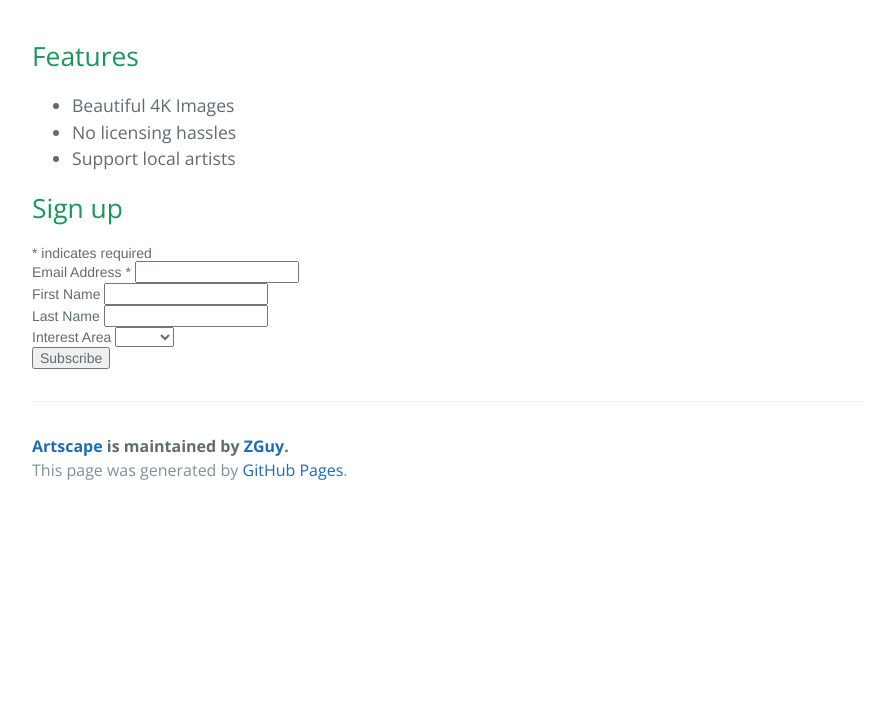
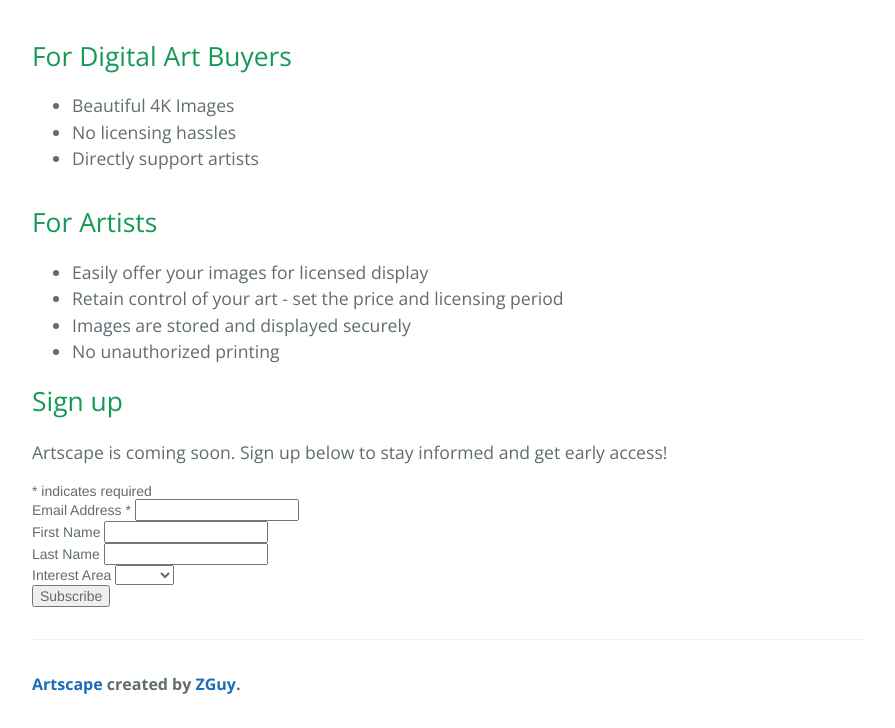
Before and after one commit to zguys/Artscape, a Jekyll site: the page built from index.markdown, in a window 1280 px wide and 1400 px high, scrolled down 450 px. Shown: the part 672-1400 px from the top of the window, without its empty margins (192-1087 px from the left). Built offline with Jekyll 4.4.1, drawn with Linux system fonts in a browser that asks for light colours; comment, search, counter and statistics services are not loaded; before the commit the page ends 1636 px from its top, so only the background shows below that; some of the changed text lies outside the part shown.

Commit message:
Updates wording

```diff
--- a/_config.yml
+++ b/_config.yml
@@ -2,7 +2,7 @@ theme: jekyll-theme-cayman
 
 # Setup
 title:        Artscape
-tagline:      Enjoy beautiful 4K images. No licensing hassles. Support local artists.
+tagline:      Enjoy beautiful 4K images. No licensing hassles. Directly support artists.
 baseurl:      ""
 locale:       "en"
 
--- a/_includes/page-footer.html
+++ b/_includes/page-footer.html
@@ -1,4 +1,3 @@
 <footer class="site-footer">
-  <span class="site-footer-owner"><a href="{{ site.url }}">{{ site.title }}</a> is maintained by <a href="{{ site.author.url }}">{{ site.author.name }}</a>.</span>
-  <span class="site-footer-credits">This page was generated by <a href="https://pages.github.com">GitHub Pages</a>.</span>
+  <span class="site-footer-owner"><a href="{{ site.url }}">{{ site.title }}</a> created by <a href="{{ site.author.url }}">{{ site.author.name }}</a>.</span>
 </footer>
--- a/_includes/sign-up.html
+++ b/_includes/sign-up.html
@@ -1,5 +1,6 @@
 <section class="sign-up">
     <h2>Sign up</h2>
+    <p>Artscape is coming soon. Sign up below to stay informed and get early access!</p>
     <!-- Begin Mailchimp Signup Form -->
     <div id="mc_embed_signup">
         <form action="https://github.us10.list-manage.com/subscribe/post?u=767b916d4515073a74e84288e&amp;id=3e907907a5" method="post" id="mc-embedded-subscribe-form" name="mc-embedded-subscribe-form" class="validate" target="_blank" novalidate>
--- a/index.markdown
+++ b/index.markdown
@@ -9,7 +9,13 @@ layout: default
     <img src="./TV with transparent screen.png" class="tv" alt="test">
 </div>
 
-## Features
+## For Digital Art Buyers
 * Beautiful 4K Images
 * No licensing hassles
-* Support local artists
+* Directly support artists
+
+## For Artists
+* Easily offer your images for licensed display
+* Retain control of your art - set the price and licensing period
+* Images are stored and displayed securely
+* No unauthorized printing
```
